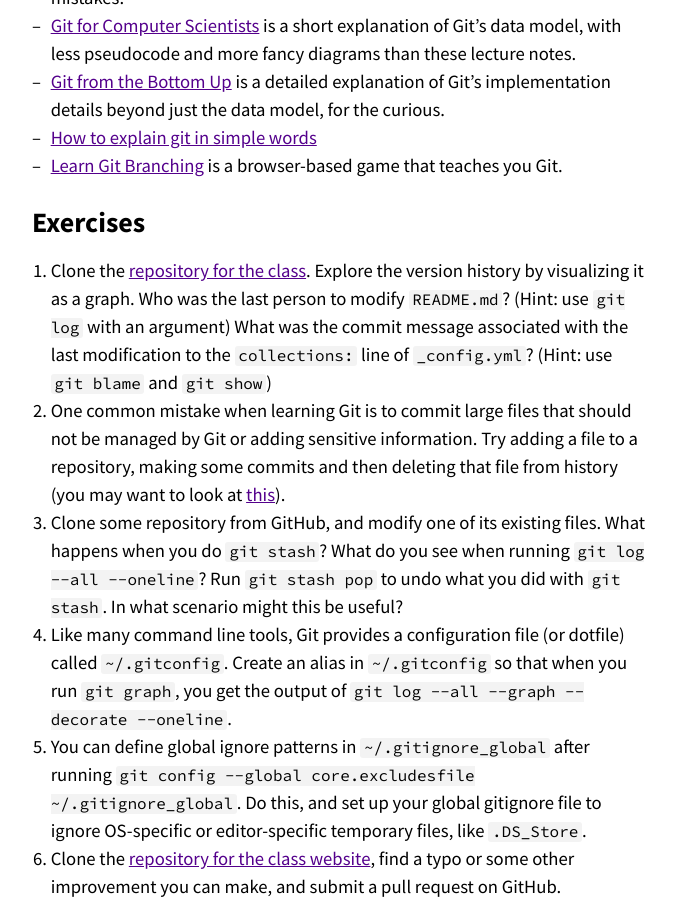
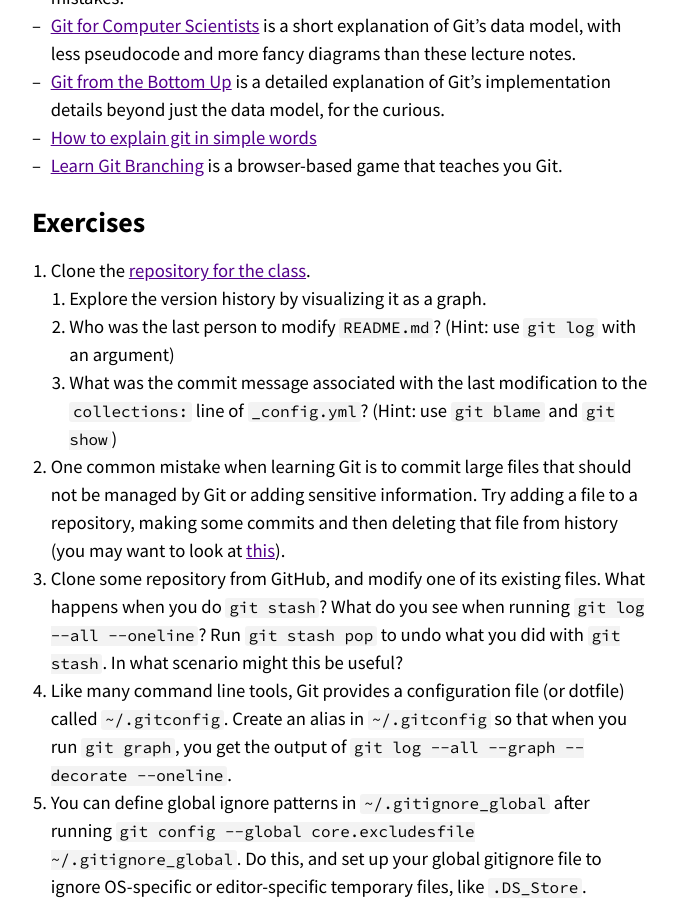
Before and after one commit to missing-semester-cn/missing-semester-cn.github.io, a Jekyll site: the page built from _2020/version-control.md, in a window 1280 px wide and 900 px high, scrolled down 7959 px. Shown: the whole window, without its empty margins (300-978 px from the left). Built offline with Jekyll 4.4.1, drawn with Linux system fonts in a browser that asks for light colours; some of the changed lines change nothing that is shown.

Commit message:
Reformat exercise

```diff
--- a/_2020/version-control.md
+++ b/_2020/version-control.md
@@ -491,11 +491,13 @@ game that teaches you Git.
 # Exercises
 
 1. Clone the [repository for the
-   class](https://github.com/missing-semester/missing-semester). Explore the
-   version history by visualizing it as a graph. Who was the last person to
-   modify `README.md`? (Hint: use `git log` with an argument) What was the
-   commit message associated with the last modification to the `collections:`
-   line of `_config.yml`? (Hint: use `git blame` and `git show`)
+class](https://github.com/missing-semester/missing-semester).
+    1. Explore the version history by visualizing it as a graph.
+    1. Who was the last person to modify `README.md`? (Hint: use `git log` with
+       an argument)
+    1. What was the commit message associated with the last modification to the
+       `collections:` line of `_config.yml`? (Hint: use `git blame` and `git
+       show`)
 1. One common mistake when learning Git is to commit large files that should
    not be managed by Git or adding sensitive information. Try adding a file to
    a repository, making some commits and then deleting that file from history
```
